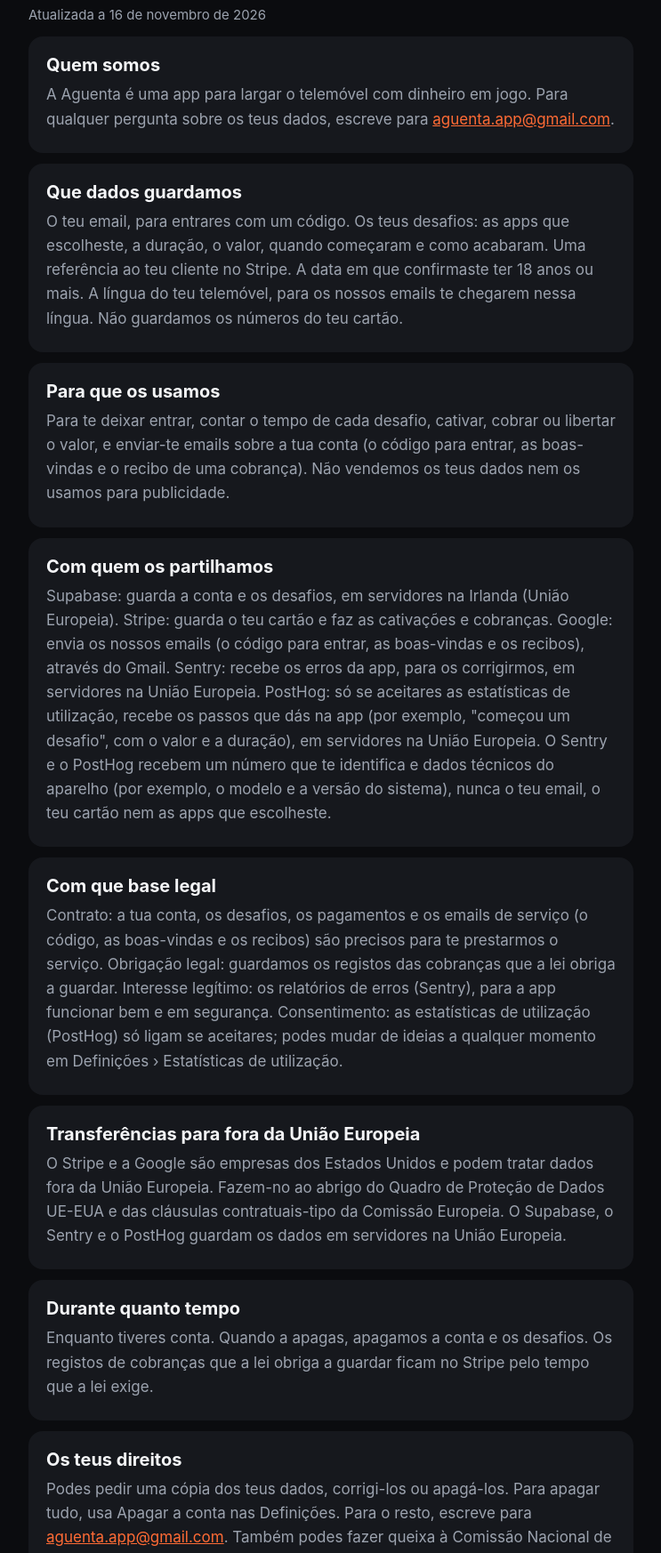
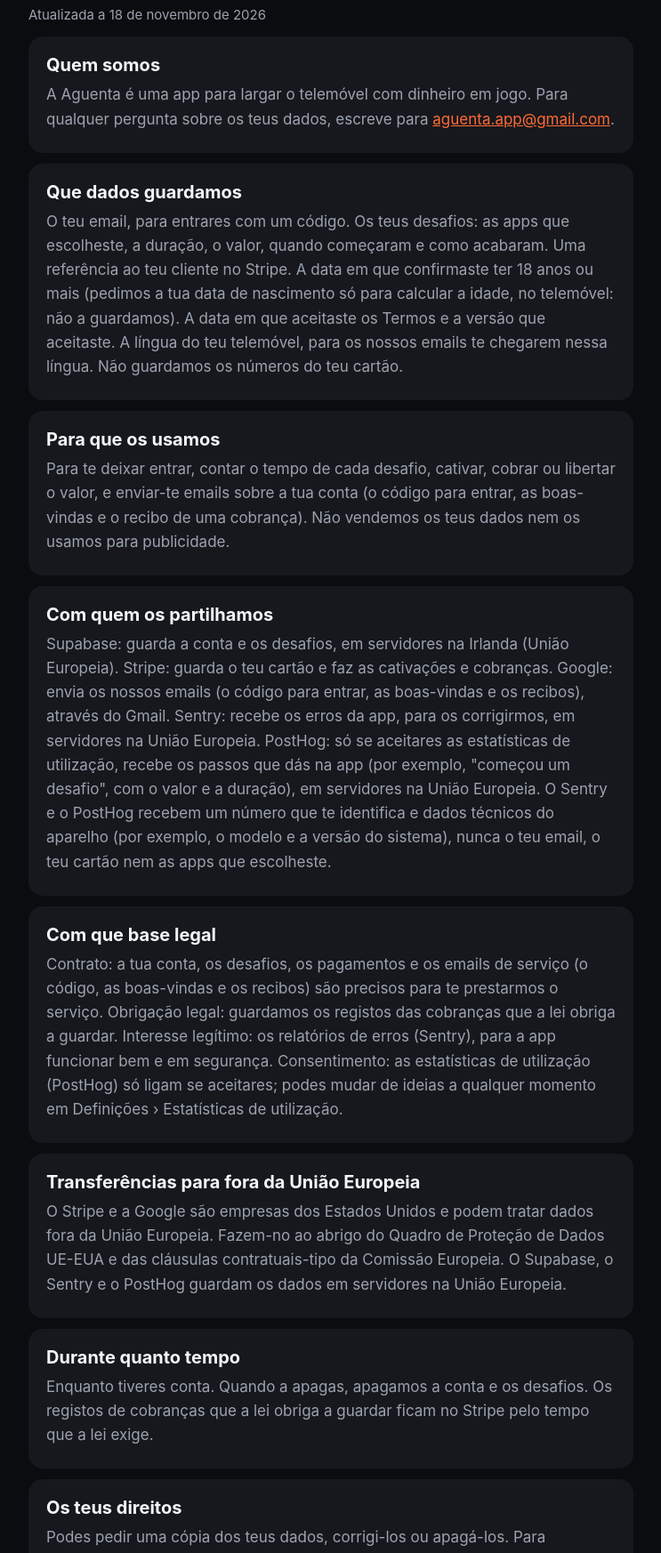
Before and after one commit to Aguenta/aguenta.github.io, a plain HTML site: page privacidade/index.html in a window 1280 px wide. Shown: the part 152-1898 px from the top of the page at 89% size, without its empty margins (268-1011 px from the left). Drawn offline with Linux system fonts and the light colour scheme.

Commit message:
Privacidade: exportar os dados nas Definições, data de nascimento não guardada, aceitação dos Termos
Co-Authored-By: Claude Opus 5.5 <noreply@anthropic.com>

```diff
--- a/privacidade/index.html
+++ b/privacidade/index.html
@@ -14,15 +14,15 @@
 <header><a class="marca" href="/">Aguenta</a><nav><a href="/">Início</a><a href="/privacidade/" aria-current="page">Privacidade</a><a href="/termos/">Termos</a><a href="/suporte/">Suporte</a><a href="/en/privacy/" hreflang="en" lang="en">English</a></nav></header>
 <main>
 <h1>Política de privacidade</h1>
-<p class="nota">Atualizada a 16 de novembro de 2026</p>
+<p class="nota">Atualizada a 18 de novembro de 2026</p>
 <section><h2>Quem somos</h2><p>A Aguenta é uma app para largar o telemóvel com dinheiro em jogo. Para qualquer pergunta sobre os teus dados, escreve para <a href="mailto:aguenta.app@gmail.com">aguenta.app@gmail.com</a>.</p></section>
-<section><h2>Que dados guardamos</h2><p>O teu email, para entrares com um código. Os teus desafios: as apps que escolheste, a duração, o valor, quando começaram e como acabaram. Uma referência ao teu cliente no Stripe. A data em que confirmaste ter 18 anos ou mais. A língua do teu telemóvel, para os nossos emails te chegarem nessa língua. Não guardamos os números do teu cartão.</p></section>
+<section><h2>Que dados guardamos</h2><p>O teu email, para entrares com um código. Os teus desafios: as apps que escolheste, a duração, o valor, quando começaram e como acabaram. Uma referência ao teu cliente no Stripe. A data em que confirmaste ter 18 anos ou mais (pedimos a tua data de nascimento só para calcular a idade, no telemóvel: não a guardamos). A data em que aceitaste os Termos e a versão que aceitaste. A língua do teu telemóvel, para os nossos emails te chegarem nessa língua. Não guardamos os números do teu cartão.</p></section>
 <section><h2>Para que os usamos</h2><p>Para te deixar entrar, contar o tempo de cada desafio, cativar, cobrar ou libertar o valor, e enviar-te emails sobre a tua conta (o código para entrar, as boas-vindas e o recibo de uma cobrança). Não vendemos os teus dados nem os usamos para publicidade.</p></section>
 <section><h2>Com quem os partilhamos</h2><p>Supabase: guarda a conta e os desafios, em servidores na Irlanda (União Europeia). Stripe: guarda o teu cartão e faz as cativações e cobranças. Google: envia os nossos emails (o código para entrar, as boas-vindas e os recibos), através do Gmail. Sentry: recebe os erros da app, para os corrigirmos, em servidores na União Europeia. PostHog: só se aceitares as estatísticas de utilização, recebe os passos que dás na app (por exemplo, &quot;começou um desafio&quot;, com o valor e a duração), em servidores na União Europeia. O Sentry e o PostHog recebem um número que te identifica e dados técnicos do aparelho (por exemplo, o modelo e a versão do sistema), nunca o teu email, o teu cartão nem as apps que escolheste.</p></section>
 <section><h2>Com que base legal</h2><p>Contrato: a tua conta, os desafios, os pagamentos e os emails de serviço (o código, as boas-vindas e os recibos) são precisos para te prestarmos o serviço. Obrigação legal: guardamos os registos das cobranças que a lei obriga a guardar. Interesse legítimo: os relatórios de erros (Sentry), para a app funcionar bem e em segurança. Consentimento: as estatísticas de utilização (PostHog) só ligam se aceitares; podes mudar de ideias a qualquer momento em Definições › Estatísticas de utilização.</p></section>
 <section><h2>Transferências para fora da União Europeia</h2><p>O Stripe e a Google são empresas dos Estados Unidos e podem tratar dados fora da União Europeia. Fazem-no ao abrigo do Quadro de Proteção de Dados UE-EUA e das cláusulas contratuais-tipo da Comissão Europeia. O Supabase, o Sentry e o PostHog guardam os dados em servidores na União Europeia.</p></section>
 <section><h2>Durante quanto tempo</h2><p>Enquanto tiveres conta. Quando a apagas, apagamos a conta e os desafios. Os registos de cobranças que a lei obriga a guardar ficam no Stripe pelo tempo que a lei exige.</p></section>
-<section><h2>Os teus direitos</h2><p>Podes pedir uma cópia dos teus dados, corrigi-los ou apagá-los. Para apagar tudo, usa Apagar a conta nas Definições. Para o resto, escreve para <a href="mailto:aguenta.app@gmail.com">aguenta.app@gmail.com</a>. Também podes fazer queixa à Comissão Nacional de Proteção de Dados (CNPD) ou à autoridade de proteção de dados do país da União Europeia onde vives.</p></section>
+<section><h2>Os teus direitos</h2><p>Podes pedir uma cópia dos teus dados, corrigi-los ou apagá-los. Para receberes uma cópia, usa Exportar os meus dados nas Definições. Para apagar tudo, usa Apagar a conta nas Definições. Para o resto, escreve para <a href="mailto:aguenta.app@gmail.com">aguenta.app@gmail.com</a>. Também podes fazer queixa à Comissão Nacional de Proteção de Dados (CNPD) ou à autoridade de proteção de dados do país da União Europeia onde vives.</p></section>
 </main>
 <footer><a href="mailto:aguenta.app@gmail.com">aguenta.app@gmail.com</a></footer>
 </body>
```
Also changed, not shown: en/privacy/index.html (+3 -3 lines).
